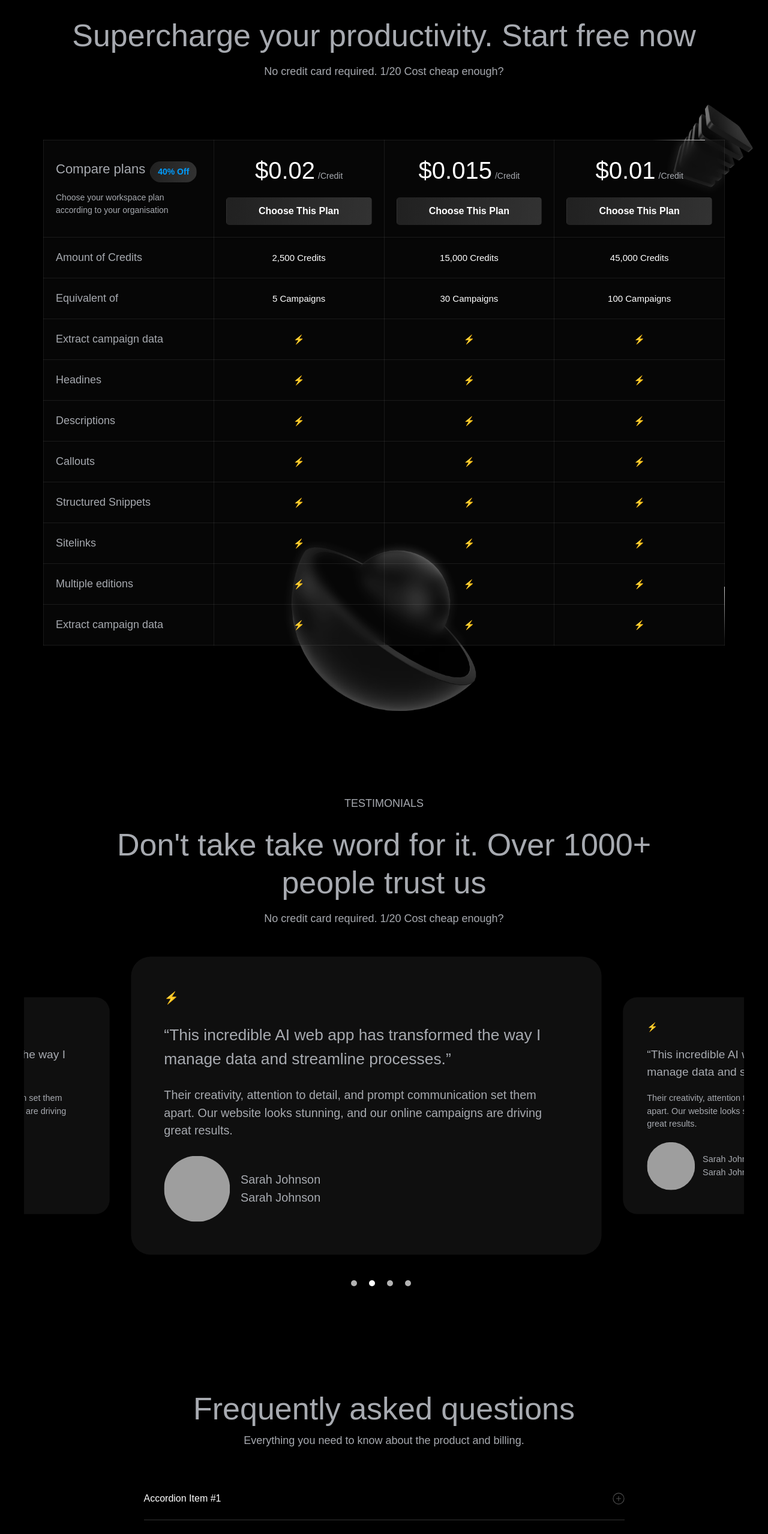
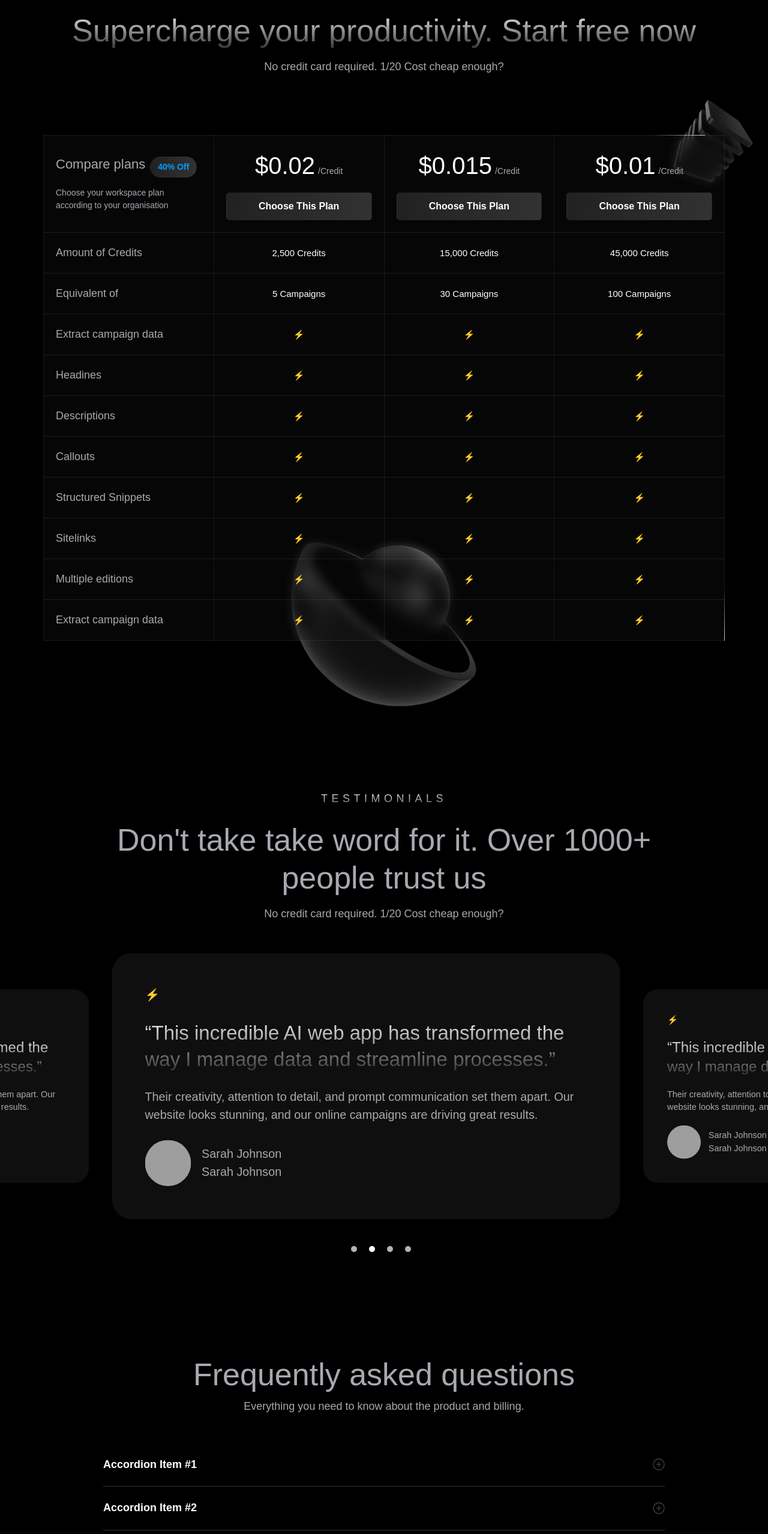
Before and after one commit to Nandita-Paul/ppccai, a React (Create React App) app: page /Pricing in a window 1280 px wide. Shown: the part 234-2791 px from the top of the page at 60% size. Built offline with nearby package versions, Linux system fonts and the light colour scheme; grey boxes are pictures that could not be loaded.

Commit message:
client changes1

```diff
--- a/src/App.css
+++ b/src/App.css
@@ -17,7 +17,7 @@ body, input, textarea, select, button {
   font-family: sans-serif;color: var( --color1);
 }
 .container{
-  max-width: 1100px;
+  max-width: 1320px;
 }
 ul{
   padding: 0;
@@ -36,6 +36,12 @@ a:hover{
 }
 header nav ul li a{
   padding: 0px 20px;color: var(--color1);font-weight: 500;
+}
+header .container{
+  max-width: 1227px;
+}
+header a{
+  font-size: 16px;font-weight: 500;
 }
 .btn{
   font-size: 14px;
@@ -139,9 +145,20 @@ background-color: rgba(255, 255, 255, 0.1);
 .footer-links  ul li a{
 padding: 8px;
 }
-.banner .top-title{
+.top-title{
   text-transform: uppercase;
-  letter-spacing: .46em;
+  letter-spacing: .36em;
+  background: -webkit-linear-gradient(#eee, #333);
+  -webkit-background-clip: text;
+  -webkit-text-fill-color: transparent;
+}
+.table-sc h1{
+  background: -webkit-linear-gradient(#eee, #333);
+  -webkit-background-clip: text;
+  -webkit-text-fill-color: transparent;
+}
+.banner h1{
+  color: #e6e6e6;
 }
 .banner{
   padding-top: 140px;
@@ -150,9 +167,9 @@ h1, .h1{
   font-size: 52px;
 }
 .form-control{
-  background: rgba(38, 38, 38, 0.7);
-  color: rgb(255, 255, 255);
-  box-shadow: rgb(0, 0, 0) 0px 0px 0px 0px inset, rgb(38, 38, 38) 0px 0px 0px 1px inset;
+  background: rgba(38, 38, 38, 0.7) !important;
+  color: rgb(255, 255, 255) !important;
+  box-shadow: rgb(0, 0, 0) 0px 0px 0px 0px inset, rgb(38, 38, 38) 0px 0px 0px 1px inset !important;
   border: none;font-size: 14px;
   line-height: 14px;
   padding: 15px;
@@ -226,6 +243,11 @@ height: 100vh;
   right: 20px;
   top: 20px;
   z-index: 2;
+}
+@media(min-width:1200px){
+  .footer{
+    padding-top: 100px;
+  }
 }
 @media (max-width:991px){
   h1,.h1{
--- a/src/Components/Layout.js
+++ b/src/Components/Layout.js
@@ -33,7 +33,7 @@ const Layout = () => {
             <div className=" col-md-4 active-mb">
 
               <nav class="header-nav">
-                <ul className="d-md-flex justify-content-center">
+                <ul className="d-md-flex justify-content-center mb-0">
                   <li>
                     <Link to="/">Generate</Link>
                   </li>
--- a/src/Pages/HomePage.js
+++ b/src/Pages/HomePage.js
@@ -22,7 +22,7 @@ function Homepage() {
             <div className="desc mb-4">
               Generate ads in under 10 seconds using AI by entering the website url you would like to promote below.
             </div>
-            <div className="banner-form-sec mt-4">
+            <div className="banner-form-sec mt-5">
               <form className='d-md-flex justify-content-center align-items-center'>
                 <div className="form-group me-3">
 
@@ -30,7 +30,7 @@ function Homepage() {
 
                 </div>
 
-                <div className="submit-btn mt-md-0 mt-3">
+                <div className="submit-btn mt-md-0 mt-3 ">
                   <button type="button" className="btn " onClick={handleShow}>Generate ad
                     <svg xmlns="http://www.w3.org/2000/svg" viewBox="0 0 256 256" focusable="false" color="rgb(255, 255, 255)"><g color="rgb(255, 255, 255)" weight="bold"><path d="M224.49,136.49l-72,72a12,12,0,0,1-17-17L187,140H40a12,12,0,0,1,0-24H187L135.51,64.48a12,12,0,0,1,17-17l72,72A12,12,0,0,1,224.49,136.49Z"></path></g></svg>
                   </button>
@@ -60,7 +60,13 @@ function Homepage() {
       >
         <section className="frame-image-sc bg-black space-pd">
           <div className="container">
+            <div className="d-md-block d-none">
             <img src="/images/frame1.png" alt="" />
+            </div>
+            <div className="d-block d-md-none">
+            <img src="/images/mb.png" alt="" />
+            </div>
+
           </div>
         </section>
       </motion.div>
--- a/src/Pages/Pricing.js
+++ b/src/Pages/Pricing.js
@@ -56,11 +56,19 @@ const Pricing = () => {
         <section className="table-sc text-center space-mr-m ">
           <div className="container">
             <div className="top-title mb-3 pb-2">PRICING</div>
+            <motion.div
+              initial={{ opacity: 0, y: 150 }} // Start from 100px below and fully transparent
+              whileInView={{ opacity: 1, y: 0 }} // Animate to normal position and fully opaque
+              transition={{ duration: 0.8, ease: 'easeOut' }}
+              viewport={{ once: true }}
+            >
               <h1 className="h1">Supercharge your productivity. Start free now</h1>
               <div className="desc mb-4 mt-3">
                 No credit card required. 1/20 Cost cheap enough?
               </div>
+            </motion.div>
           </div>
+
           <div className="container container2">
             <div className="transparent-table position-relative overflow-hidden">
               <div class="table-inner position-relative overflow-hidden">
@@ -196,12 +204,18 @@ const Pricing = () => {
         viewport={{ once: true }}
       >
         <section className="testimonial-sc text-center space-mr-m">
-          <div className="container-fluid px-md-5 px-3 overflow-hidden pb-5">
+          <div className="container-fluid px-md-5 px-3 px-lg-0 overflow-hidden pb-5">
             <div className="top-title mb-3 pb-2">TESTIMONIALS</div>
             <div className="h1">Don't take take word for it. Over 1000+<br /> people trust us</div>
             <div className="desc mb-4 mt-3">
               No credit card required. 1/20 Cost cheap enough?
             </div>
+            <motion.div
+              initial={{ opacity: 0, y: 150 }} // Start from 100px below and fully transparent
+              whileInView={{ opacity: 1, y: 0, once: true }} // Animate to normal position and fully opaque
+              transition={{ duration: 0.8, ease: 'easeOut' }}
+              viewport={{ once: true }}
+            >
               <div className="testimonial-slider pt-5">
                 <Slider {...settings}>
                   <div className="testimonial-block text-start">
@@ -286,7 +300,7 @@ const Pricing = () => {
                   </div>
                 </Slider>
               </div>
-
+            </motion.div>
           </div>
         </section>
       </motion.div>
@@ -301,7 +315,20 @@ const Pricing = () => {
             <div className="row justify-content-center">
               <div className="col-md-9">
                 <div className="h1">Frequently asked questions</div>
+                <motion.div
+              initial={{ opacity: 0, y: 150 }} // Start from 100px below and fully transparent
+              whileInView={{ opacity: 1, y: 0, once: true }} // Animate to normal position and fully opaque
+              transition={{ duration: 0.8, ease: 'easeOut' }}
+              viewport={{ once: true }}
+            >
                 <p>Everything you need to know about the product and billing.</p>
+                </motion.div>
+                <motion.div
+              initial={{ opacity: 0, y: 150 }} // Start from 100px below and fully transparent
+              whileInView={{ opacity: 1, y: 0, once: true }} // Animate to normal position and fully opaque
+              transition={{ duration: 0.8, ease: 'easeOut' }}
+              viewport={{ once: true }}
+            >
                 <div class="accordion accordion-flush text-start mt-5" id="accordionFlushExample">
                   <div class="accordion-item">
                     <h2 class="accordion-header" id="flush-headingOne">
@@ -334,6 +361,7 @@ const Pricing = () => {
                     </div>
                   </div>
                 </div>
+                </motion.div>
               </div>
             </div>
 
--- a/src/Pages/Resource.js
+++ b/src/Pages/Resource.js
@@ -98,14 +98,15 @@ const Resource = () => {
         <section className="banner banner-resources text-center ">
           <div className="container">
             <div className="top-title mb-4 pb-1">RESOURCES</div>
-            <h1 className="h2">
+            <h1 className="h1">
               We present our findings here. We aim to be thorough, unbiased and
               always inquisitive.
             </h1>
-            <div className="desc mb-4">
+            <div className="desc mb-4 mt-3">
               At CogiAI our mission is to research and curate the best AI
-              technologies and provide them to our clients in an easy to consume
+              technologies and provide them<br /> to our clients in an easy to consume
               manner so all their employees can acquire generative AI superpowers.
+            </div>
             </div>
             <motion.div
               initial={{ opacity: 0, y: 150 }} // Start from 100px below and fully transparent
@@ -114,7 +115,7 @@ const Resource = () => {
               viewport={{ once: true }}
             >
               <div className=" py-4">
-              <div className="container">
+                <div className="container cnt2">
                   <div className="row align-items-center">
                     <div className="col-md-4">
                       <div class="container11">
@@ -152,7 +153,7 @@ const Resource = () => {
                   </div>
                 </div>
               </div></motion.div>
-          </div>
+
         </section> </motion.div>  <motion.div
           initial={{ opacity: 0, y: 150 }} // Start from 100px below and fully transparent
           whileInView={{ opacity: 1, y: 0 }} // Animate to normal position and fully opaque
@@ -162,7 +163,7 @@ const Resource = () => {
         <section className="resources-slider mt-md-5 mt-2 pt-md-5 ">
           <div className="container">
             <div className=" resource-banner1">
-              <div className="top-title mb-4 pb-1"><h2 className="text-white"> Research</h2></div>
+              <div className=" mb-4"><h2 className="text-white"> Research</h2></div>
               <div className="desc mb-4">
                 orem ipsum dolor sit amet, consectetur adipiscing elit, sed do
                 eiusmod tempor<br /> incididunt ut labore et dolore magna aliqua.
@@ -225,7 +226,7 @@ const Resource = () => {
         <section className="resources-slider mt-5 pt-5 ">
           <div className="container">
             <div className=" resource-banner1">
-              <div className="top-title mb-4 pb-1"><h2 className="text-white"> Enterprise</h2></div>
+              <div className=" mb-4"><h2 className="text-white"> Enterprise</h2></div>
               <div className="desc mb-4">
                 orem ipsum dolor sit amet, consectetur adipiscing elit, sed do
                 eiusmod tempor<br /> incididunt ut labore et dolore magna aliqua.
--- a/src/Style/Pricing.css
+++ b/src/Style/Pricing.css
@@ -59,8 +59,8 @@
 }
 
 .img-sc img {
-  width: 100px;
-  height: 100px;
+  width: 70px;
+  height: 70px;
   border-radius: 50%;
 }
 
@@ -159,7 +159,7 @@ button:focus {
 }
 
 .testimonial-sc .container-fluid {
-  width: calc(100% - 80px);
+  /* width: calc(100% - 80px); */
   margin: auto;
 }
 
@@ -184,7 +184,7 @@ button:focus {
 }
 
 .transparent-table .gradient-bottom {
-  background: linear-gradient(rgba(255, 255, 255, 0.8) 0%, rgba(255, 255, 255, 0) 88.2461%);
+  background: linear-gradient(360deg,rgba(255, 255, 255, 0.8) 0%, rgba(255, 255, 255, 0) 88.2461%);
   flex: 0 0 auto;
   height: 100px;
   overflow: hidden;
@@ -253,7 +253,20 @@ button:focus {
 .transparent-table td {
   width: 25%;
 }
-
+.accordion-button{
+  font-weight: 600;font-size: 18px;
+}
+@media(min-width:1200px){
+  .testimonial-slider{
+    width: 830px;
+  }
+  .testimonial-slider .title{
+    font-size: 30px;line-height: 40px;
+    background: -webkit-linear-gradient(#eee, #333);
+  -webkit-background-clip: text;
+  -webkit-text-fill-color: transparent;
+  }
+}
 @media (max-width: 600px) {
 
   .transparent-table th,
--- a/src/Style/Resource.css
+++ b/src/Style/Resource.css
@@ -70,6 +70,31 @@
 .resources-slider .container{
     max-width: 1220px;
 }
+.banner-resources h1, .resource-banner1 h2{
+    background: -webkit-linear-gradient(#eee, #333);
+-webkit-background-clip: text;
+-webkit-text-fill-color: transparent;
+}
+.banner-resources .title{
+    font-size: 20px;
+
+    background: -webkit-linear-gradient(left, #eee, #333);
+    -webkit-background-clip: text;
+    -webkit-text-fill-color: transparent;
+    background-clip: text;
+    color: transparent;font-weight: 600;
+}
+@media (min-width:1200px){
+    .banner-resources h1{
+       font-size: 54px;
+    }
+    .banner-resources .cnt2{
+        max-width: 1540px;
+    }
+    .resource-banner1 h2{
+        font-size: 48px;
+    }
+}
 @media(max-width:767px){
     .vertical-slider.image-slider .vertical-block img{
         position: relative;
```
Also changed, not shown: public/images/mb.png (added). Lines whose indentation alone changed are shown as unchanged.
